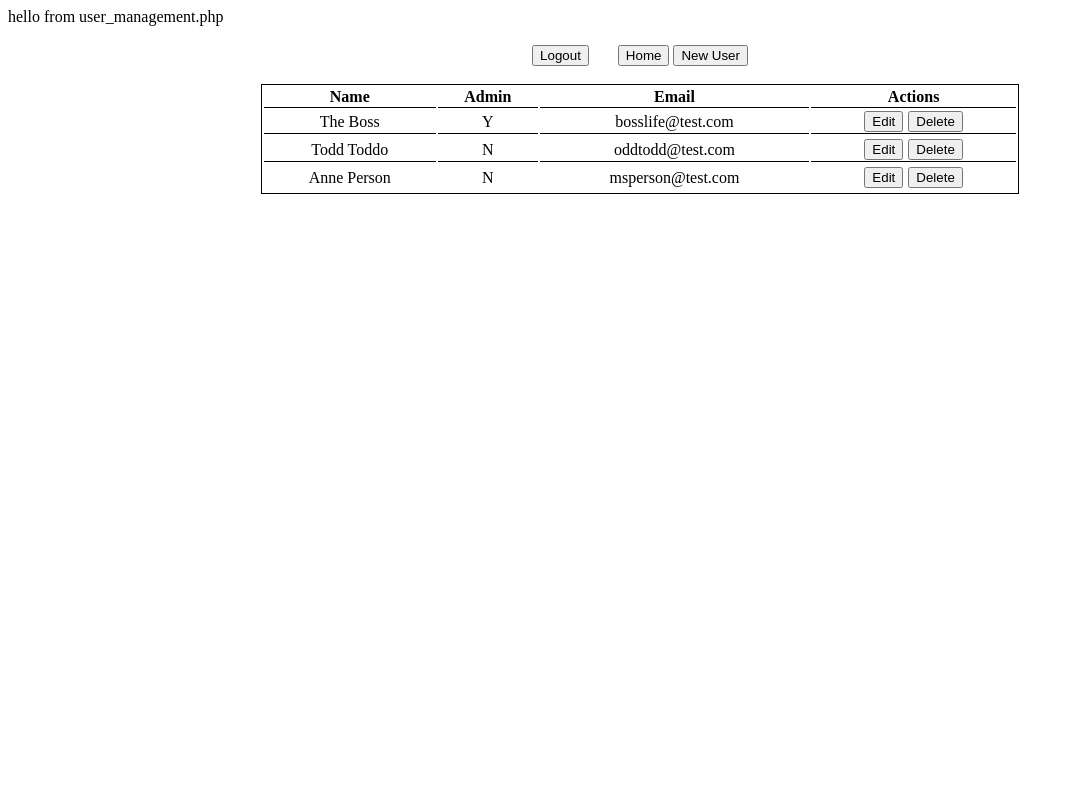
After one commit to saporskyc/cis355_final, a PHP site: page /user_management.php in a window 1280 px wide. The commit adds this page. Shown: the whole page, without its empty margins (0-1074 px from the left). Run offline with PHP 8.4, Linux system fonts and the light colour scheme; the visitor is signed in with stand-in values (Sample User, id 1); data comes from the database, SQL or seed files in the repository.

Commit message:
initial completion of CRUD for users, including admin page

```diff
--- a/pages/home.php
+++ b/pages/home.php
@@ -51,7 +51,7 @@
 
             <!-- user management, admin only -->
             <?php if ($user["admin"] == "Y") {?>
-                <form style="display: inline;" action="">
+                <form style="display: inline;" action="user_management.php">
                     <button type="submit">
                         User Management
                     </button>
@@ -73,8 +73,8 @@
             </form>
 
             <!-- user profile button -->
-            <form style="display: inline;" action="user_profile.php">
-                <button type="submit">
+            <form style="display: inline;" method="GET" action="edit_user.php?page_form=">
+                <button name="page_form" type="submit" value="my_profile">
                     My Profile
                 </button>
             </form>
--- a/pages/login.php
+++ b/pages/login.php
@@ -26,10 +26,11 @@
         //validate login
         $user = UserUtility::validateLogin($_POST["entered_email"], $_POST["entered_pass"]);
 
-        //check login status
+        //check if login succeeded
         if (is_array($user) && !empty($user)) {
             //login success, store user_id in $_SESSION
             $_SESSION["user_id"] = $user["user_id"];
+            $_SESSION["admin"] = $user["admin"];
 
             //clear post, redirect to application home page
             $_POST = array();
--- /dev/null
+++ b/pages/user_management.php
@@ -0,0 +1,127 @@
+<!--
+    Author: Calob Saporsky
+    Description: user management page
+                 displays all current users
+                 allows admin users to add/edit/delete other users, including an option to make them admin users
+                 navigates to edit_user.php, new_user.php, or home.php
+-->
+
+<?php
+    echo "hello from user_management.php<br>";
+    //import necessary file
+    require "../utility/util_user.php";
+
+    //start session
+    session_start();
+
+    //check login status
+    if (!isset($_SESSION["user_id"]) || $_SESSION["admin"] != "Y") {
+        //invalid access, destroy session and redirect
+        session_destroy();
+        header('Location: ../launch_page.php');
+        exit(0);
+    }
+
+    //check if delete was clicked
+    if (isset($_POST["delete"])) {
+        //delete the selected user
+        UserUtility::deleteUser($_POST["delete"]);
+    }
+
+    //pull all users
+    $users = UserUtility::getAll();
+?>
+
+<!DOCTYPE html>
+<html lang=en>
+    <!-- margin -->
+    <h3> </h3>
+
+    <!-- page body -->
+    <div style="text-align: center;">
+        <!-- buttons -->
+        <row>
+            <!-- logout button -->
+            <form style="display: inline; padding-right: 25px" action="../utility/logout.php">
+                <button type="submit">
+                    Logout
+                </button>
+            </form>
+
+            <!-- home button -->
+            <form style="display: inline;" action="home.php">
+                <button type="submit">
+                    Home
+                </button>
+            </form>
+
+            <!-- new user button -->
+            <form style="display: inline;" action="new_user.php">
+                <button type="submit">
+                    New User
+                </button>
+            </form>
+        </row>
+
+        <!-- spacing -->
+        <h3> </h3>
+
+        <!-- users table -->
+        <table style="border: 1px solid black; width: 60%; margin: 0px auto;">
+            <!-- column names -->
+            <thead>
+                <tr>
+                    <th style="border-bottom: 1px solid black;">Name</th>
+                    <th style="border-bottom: 1px solid black;">Admin</th>
+                    <th style="border-bottom: 1px solid black;">Email</th>
+                    <th style="border-bottom: 1px solid black;">Actions</th>
+                </tr>
+            </thead>
+
+            <!-- rows -->
+            <?php
+                //loop over all users and populate table with data
+                $last_user = array_key_last($users);
+                $interval = 0;
+                foreach ($users as $user) {
+                    echo '<tr style="text-align: center;">';
+                        if ($interval != $last_user) {
+                            echo '<td style="border-bottom: 1px solid black;">' . trim($user["f_name"]) . " " . trim($user["l_name"]) . "</td>";
+                            echo '<td style="border-bottom: 1px solid black;">' . trim($user["admin"]) . "</td>";
+                            echo '<td style="border-bottom: 1px solid black;">' . trim($user["email"]) . "</td>";
+                            echo '<td style="border-bottom: 1px solid black;">' .
+                                    '<form style="display: inline; padding-right: 5px;" method="GET" action="edit_user.php?editing_id=' . $user["user_id"] .'">' .
+                                        '<button name="editing_id" value="' . $user["user_id"] . '">' .
+                                            'Edit' .
+                                        '</button>' .
+                                    '</form>' .
+                                    '<form style="display: inline;" method="POST" action="user_management.php">' .
+                                        '<button name="delete" value="' . $user["user_id"] . '">' .
+                                            'Delete' .
+                                        '</button>' .
+                                    '</form>' .
+                                 "</td>";
+                        } else {
+                            echo "<td>" . trim($user["f_name"]) . " " . trim($user["l_name"]) . "</td>";
+                            echo "<td>" . trim($user["admin"]) . "</td>";
+                            echo "<td>" . trim($user["email"]) . "</td>";
+                            echo "<td>" .
+                                    '<form style="display: inline; padding-right: 5px;" method="GET" action="edit_user.php?editing_id=' . $user["user_id"] .'">' .
+                                        '<button name="editing_id" value="' . $user["user_id"] . '">' .
+                                            'Edit' .
+                                        '</button>' .
+                                    '</form>' .
+                                    '<form style="display: inline;" method="POST" action="user_management.php">' .
+                                        '<button name="delete" value="' . $user["user_id"] . '">' .
+                                            'Delete' .
+                                        '</button>' .
+                                    '</form>' .
+                                 "</td>";
+                        }
+                    echo "<tr>";
+                    $interval++;
+                }
+            ?>
+        </table>
+    </div>
+</html>
--- a/utility/util_user.php
+++ b/utility/util_user.php
@@ -12,7 +12,7 @@
         //pull all users
         public static function getAll () {
             //set query and connect to database
-            $qry = "SELECT users.user_id, users.f_name, users.l_name, users.email FROM users";
+            $qry = "SELECT users.user_id, users.admin, users.f_name, users.l_name, users.email FROM users";
             $pdo = Database::connect();
 
             //run query, convert data into array
@@ -22,13 +22,13 @@
             Database::disconnect();
 
             //return data as array of all returned records
-            return $data->fetch_all(PDO::FETCH_DEFAULT);;
+            return $data->fetchAll(PDO::FETCH_DEFAULT);
         }
 
         //pull one user with a matching id
         public static function getOne (string $id) {
             //set query and connect to database
-            $qry = "SELECT * FROM users WHERE users.user_id = $id";
+            $qry = "SELECT * FROM users WHERE users.user_id = '$id'";
             $pdo = Database::connect();
 
             //execute query, convert data to array
@@ -75,11 +75,14 @@
             $qry = "DELETE FROM users WHERE users.user_id = $id";
             $pdo = Database::connect();
 
-            //execute query
-            $pdo->query($qry);
-
-            //disconnect
-            Database::disconnect();
+            //execute query and disconnect from database
+            try{
+                $pdo->query($qry);
+                Database::disconnect();
+            } catch (PDOException $e) {
+                Database::disconnect();
+                echo $e->getMessage() . "<br>";
+            }
         }
 
         //update an existing user
@@ -92,8 +95,7 @@
             $existingRec = null;
             try {
                 $data = $pdo->query($qry);
-                $data = $data->fetch(PDO::FETCH_ASSOC);
-                $existingRec = $data;
+                $existingRec = $data->fetch(PDO::FETCH_ASSOC);
             } catch (PDOException $e) {
                 Database::disconnect();
                 echo $e->getMessage() . "<br>";
@@ -109,14 +111,14 @@
                 $firstMod = true;
 
                 //check existing keys in edits array and modify query
-                if (array_key_exists("admin", $edits) && $existingRec["admin"] != $edits["admin"] && !empty($edits["admin"])) {
+                if (array_key_exists("entered_admin", $edits) && $existingRec["admin"] != $edits["entered_admin"] && ($edits["entered_admin"] == 'Y' || $edits["entered_admin"] == 'N')) {
                     if ($firstMod) {
-                        $qry = $qry . ' admin = "' . $edits["admin"] . '"';
+                        $qry = $qry . ' admin = "' . $edits["entered_admin"] . '"';
                         $firstMod = false;
                     } else if (substr($qry, -1) != ",") {
-                        $qry = $qry . ', admin = "' . $edits["admin"] . '"';
+                        $qry = $qry . ', admin = "' . $edits["entered_admin"] . '"';
                     } else {
-                        $qry = $qry . ' admin = "' . $edits["admin"] . '",';
+                        $qry = $qry . ' admin = "' . $edits["entered_admin"] . '",';
                     }
                     $update = true;
                 }
```
Also changed, not shown: pages/edit_user.php (added, +177 -0 lines), pages/new_user.php (+15 -2 lines), pages/user_profile.php (deleted, +0 -122 lines).
